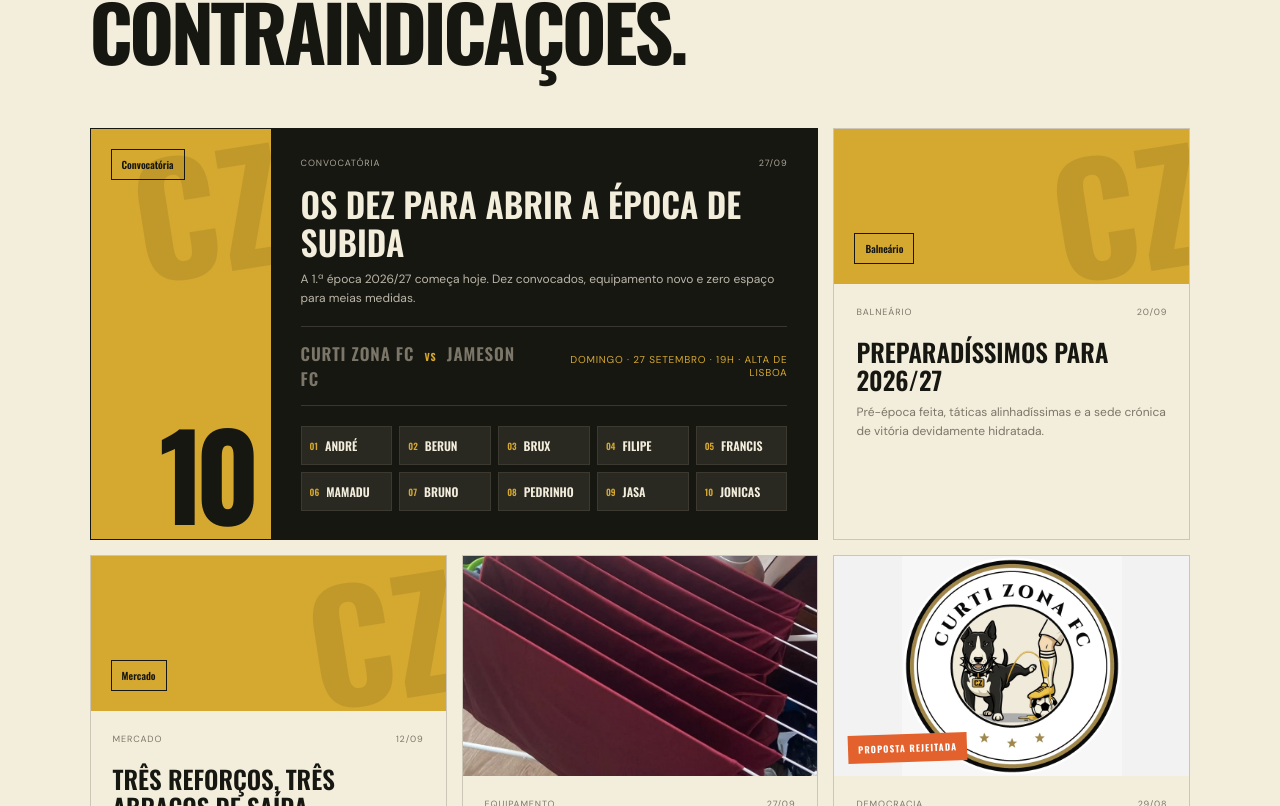
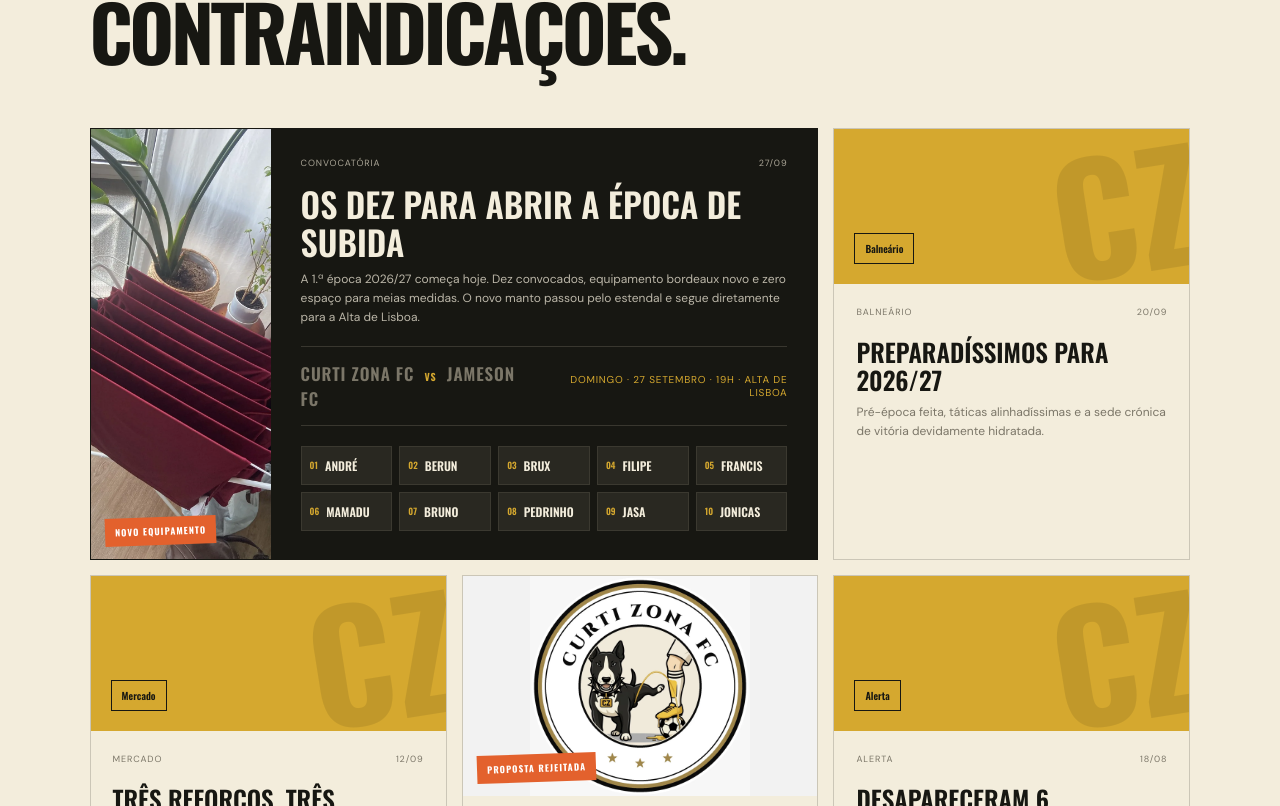
Before and after one commit to diogocarvalho88/curti-zona-fc, a React (Vite) app: page / in a window 1280 px wide. Shown: the part 7534-8340 px from the top of the page. Built offline with nearby package versions, Linux system fonts and the light colour scheme.

Commit message:
Combine match call-up and new kit news

```diff
--- a/src/App.tsx
+++ b/src/App.tsx
@@ -117,7 +117,7 @@ function App() {
       <section className="birthday"><div><p className="eyebrow light">MARCO HISTÓRICO INEVITÁVEL</p><h2>Dias até ao primeiro<br/><em>trintão do Curti Zona</em></h2><p>Diogo Carvalho · 27 de novembro de 2026</p></div><Countdown target="2026-11-27T00:00:00Z" completeLabel="Chegou o primeiro trintão 🎂" /></section>
 
       <section className="section news" id="notícias"><SectionHead eyebrow="ÚLTIMAS DA ZONA" title="Notícias sem contraindicações." />
-        <div className="news-grid">{content.news.map((item, i) => <article className={`news-card ${i === 0 ? 'featured' : ''} ${item.squad ? 'callup-news' : ''} ${item.id === 'kit' ? 'new-kit' : ''} ${item.id === 'logo-vote' ? 'rejected-logo' : ''}`} key={item.id}>{item.image ? <div className="news-image"><img src={`${import.meta.env.BASE_URL}${item.image.replace(/^\//, '')}`} alt={item.id === 'logo-vote' ? 'Proposta de logótipo do Francis, rejeitada em votação' : item.id === 'kit' ? 'Novos equipamentos bordeaux do Curti Zona FC preparados para a estreia' : 'Imagem da notícia'}/>{item.id === 'logo-vote' && <span>PROPOSTA REJEITADA</span>}</div> : <div className={`news-art ${item.squad ? 'callup-art' : ''}`}><span>{item.category}</span>{item.squad && <strong>10</strong>}</div>}<div className="news-copy"><div className="news-meta"><span>{item.category}</span><time>{new Date(`${item.date}T12:00:00`).toLocaleDateString('pt-PT', {day:'2-digit', month:'short'})}</time></div><h3>{item.title}</h3><p>{item.summary}</p>{item.match && <div className="news-match"><strong>Curti Zona FC <b>vs</b> {item.match.opponent}</strong><span>{item.match.kickoff} · {item.match.venue}</span></div>}{item.squad && <ol className="callup-list">{item.squad.map(name => <li key={name}>{name}</li>)}</ol>}{item.id === 'shirts' && <a href={links.instagram} target="_blank" rel="noreferrer">Dar informações <Camera size={14}/></a>}</div></article>)}</div>
+        <div className="news-grid">{content.news.map((item, i) => <article className={`news-card ${i === 0 ? 'featured' : ''} ${item.squad ? 'callup-news' : ''} ${item.id === 'logo-vote' ? 'rejected-logo' : ''}`} key={item.id}>{item.image ? <div className="news-image"><img src={`${import.meta.env.BASE_URL}${item.image.replace(/^\//, '')}`} alt={item.id === 'logo-vote' ? 'Proposta de logótipo do Francis, rejeitada em votação' : item.squad ? 'Novos equipamentos bordeaux do Curti Zona FC preparados para o primeiro jogo da época' : 'Imagem da notícia'}/>{item.id === 'logo-vote' && <span>PROPOSTA REJEITADA</span>}{item.squad && <span>NOVO EQUIPAMENTO</span>}</div> : <div className={`news-art ${item.squad ? 'callup-art' : ''}`}><span>{item.category}</span>{item.squad && <strong>10</strong>}</div>}<div className="news-copy"><div className="news-meta"><span>{item.category}</span><time>{new Date(`${item.date}T12:00:00`).toLocaleDateString('pt-PT', {day:'2-digit', month:'short'})}</time></div><h3>{item.title}</h3><p>{item.summary}</p>{item.match && <div className="news-match"><strong>Curti Zona FC <b>vs</b> {item.match.opponent}</strong><span>{item.match.kickoff} · {item.match.venue}</span></div>}{item.squad && <ol className="callup-list">{item.squad.map(name => <li key={name}>{name}</li>)}</ol>}{item.id === 'shirts' && <a href={links.instagram} target="_blank" rel="noreferrer">Dar informações <Camera size={14}/></a>}</div></article>)}</div>
       </section>
 
       <section className="section family" id="família"><SectionHead eyebrow="FAMÍLIA CURTI ZONA" title="O plantel acaba. A equipa não." copy="Quem jogou, quem ajuda, quem puxa por nós e quem ladra quando o árbitro erra." />
--- a/src/data/content.json
+++ b/src/data/content.json
@@ -12,10 +12,9 @@
     {"playerId":"diogo","status":"injured","note":"Em recuperação desde 17 de maio.","since":"2026-05-17"}
   ],
   "news": [
-    {"id":"convocatoria-j1","date":"2026-09-27","category":"Convocatória","title":"Os dez para abrir a época de subida","summary":"A 1.ª época 2026/27 começa hoje. Dez convocados, equipamento novo e zero espaço para meias medidas.","match":{"opponent":"Jameson FC","kickoff":"Domingo · 27 setembro · 19h","venue":"Alta de Lisboa"},"squad":["André","Berun","Brux","Filipe","Francis","Mamadu","Bruno","Pedrinho","Jasa","Jonicas"]},
+    {"id":"convocatoria-j1","date":"2026-09-27","category":"Convocatória","title":"Os dez para abrir a época de subida","summary":"A 1.ª época 2026/27 começa hoje. Dez convocados, equipamento bordeaux novo e zero espaço para meias medidas. O novo manto passou pelo estendal e segue diretamente para a Alta de Lisboa.","image":"/images/matchday-new-kit.webp","match":{"opponent":"Jameson FC","kickoff":"Domingo · 27 setembro · 19h","venue":"Alta de Lisboa"},"squad":["André","Berun","Brux","Filipe","Francis","Mamadu","Bruno","Pedrinho","Jasa","Jonicas"]},
     {"id":"ready","date":"2026-09-20","category":"Balneário","title":"Preparadíssimos para 2026/27","summary":"Pré-época feita, táticas alinhadíssimas e a sede crónica de vitória devidamente hidratada."},
     {"id":"market","date":"2026-09-12","category":"Mercado","title":"Três reforços, três abraços de saída","summary":"Chegam três reforços. Balhau, Pinha e Neves deixam o plantel, mas não saem da família."},
-    {"id":"kit","date":"2026-09-27","category":"Equipamento","title":"O bordeaux estreia-se hoje","summary":"Saiu do forno e passou diretamente pelo estendal. O novo equipamento vai a jogo esta noite na Alta de Lisboa.","image":"/images/matchday-new-kit.webp"},
     {"id":"logo-vote","date":"2026-08-29","category":"Democracia","title":"Proposta de Mad Honey chumbada","summary":"Francis apresentou uma alternativa ao emblema. A maioria disse não. A amizade sobreviveu à votação.","image":"/images/francis-logo-proposal.webp"},
     {"id":"shirts","date":"2026-08-18","category":"Alerta","title":"Desapareceram 6 camisolas L","summary":"Qualquer informação útil deve seguir pela nossa caixa de mensagens no Instagram. Não fazemos perguntas (muitas)."}
   ],
```
Also changed, not shown: src/styles.css.
